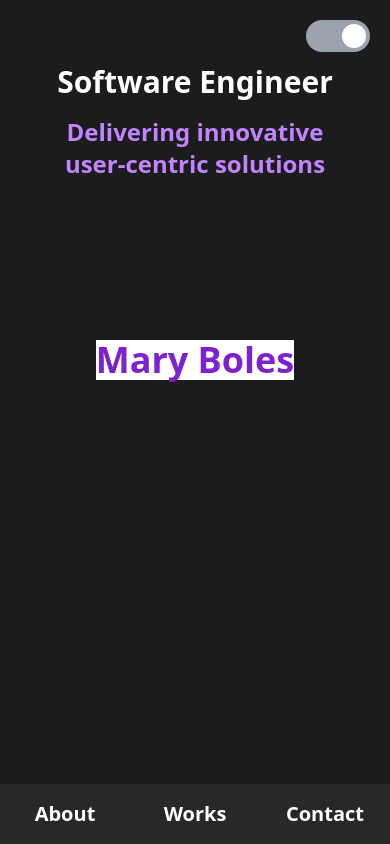
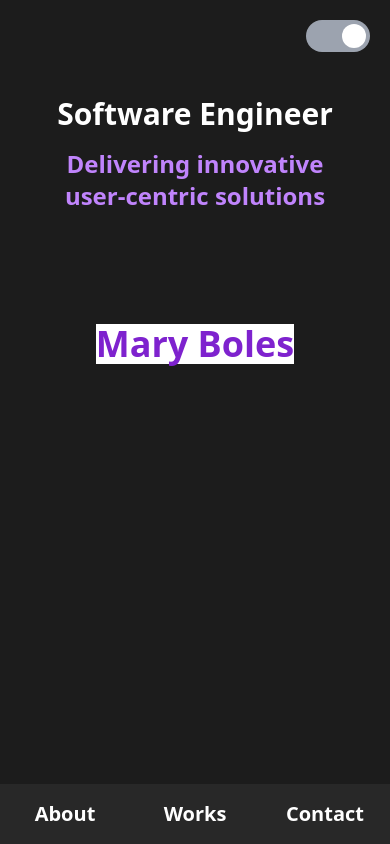
Before and after one commit to ma-boles/mbolesdev, a Next.js app: page / in a window 390 px wide. Shown: the top 844 px of the page. Built offline with nearby package versions, Linux system fonts and the light colour scheme.

Commit message:
git commit -m "adjusted name margins for mobile view"

```diff
--- a/src/app/page.js
+++ b/src/app/page.js
@@ -12,11 +12,11 @@ export default function Home() {
     <>
     <section className="relative grid grid-rows-[20px_1fr_20px] min-h-screen py-16 px-8 sm:p-20">
       <div className="flex flex-col gap-4 items-center sm:items-start text-center sm:text-left px-2 sm:px-0">
-          <h2>Software Engineer</h2>
+          <h2 className="mt-0 dark:mt-8">Software Engineer</h2>
           <div className="flex gap-4 items-center flex-col sm:flex-row">
             <h3 className="text-blue-400 dark:text-purple-400">Delivering innovative user-centric solutions</h3>
           </div>
-          <h1 className="mt-36 text-blue-600 dark:text-purple-700 bg-white whitespace-nowrap md:hidden">Mary Boles</h1>
+          <h1 className="mt-24 text-blue-600 dark:text-purple-700 bg-white whitespace-nowrap md:hidden">Mary Boles</h1>
       </div>
       <div className="row-start-4 flex flex-col items-center sm:flex-row sm:items-start justify-between">
         <h1 className="mt-36 text-blue-600 dark:text-purple-700 bg-white whitespace-nowrap hidden md:block">Mary Boles</h1>
```
